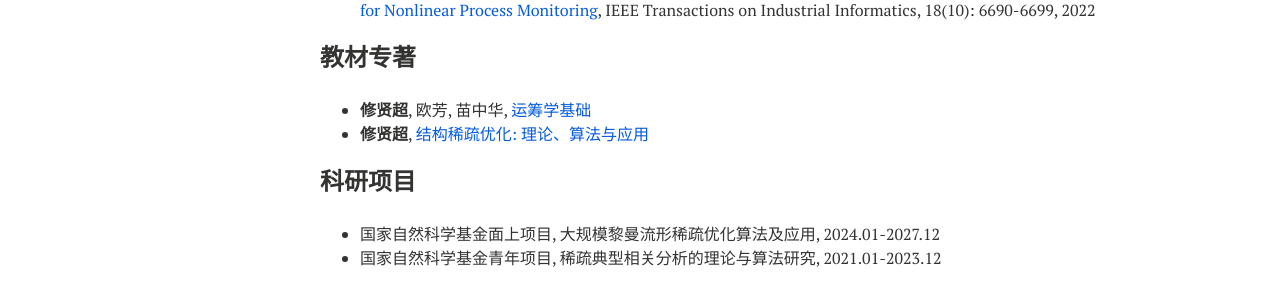
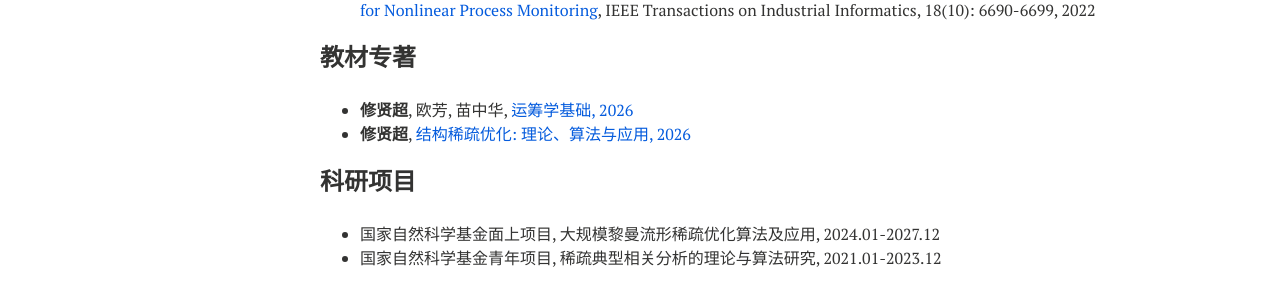
Before and after one commit to xianchaoxiu/xianchaoxiu.github.io, a Jekyll site: the page built from chinese/index.md, in a window 1280 px wide. Shown: the part 969-1259 px from the top of the page. Built offline with Jekyll 4.4.1, drawn with Linux system fonts in a browser that asks for light colours; nearby versions of some CDN libraries.

Commit message:
Update index.md

```diff
--- a/chinese/index.md
+++ b/chinese/index.md
@@ -45,8 +45,8 @@ share: false
 
 
 ### 教材专著
-* <b>修贤超</b>, 欧芳, 苗中华, <a href="https://xianchaoxiu.github.io/chinese/book/OR/" class="textlink" target="_blank">运筹学基础</a><br>
-* <b>修贤超</b>, <a href="https://xianchaoxiu.github.io/chinese/book/OPT/" class="textlink" target="_blank">结构稀疏优化: 理论、算法与应用 </a><br>
+* <b>修贤超</b>, 欧芳, 苗中华, <a href="https://xianchaoxiu.github.io/chinese/book/OR/" class="textlink" target="_blank">运筹学基础, 2026 </a><br>
+* <b>修贤超</b>, <a href="https://xianchaoxiu.github.io/chinese/book/OPT/" class="textlink" target="_blank">结构稀疏优化: 理论、算法与应用, 2026 </a><br>
 
 
 
```
